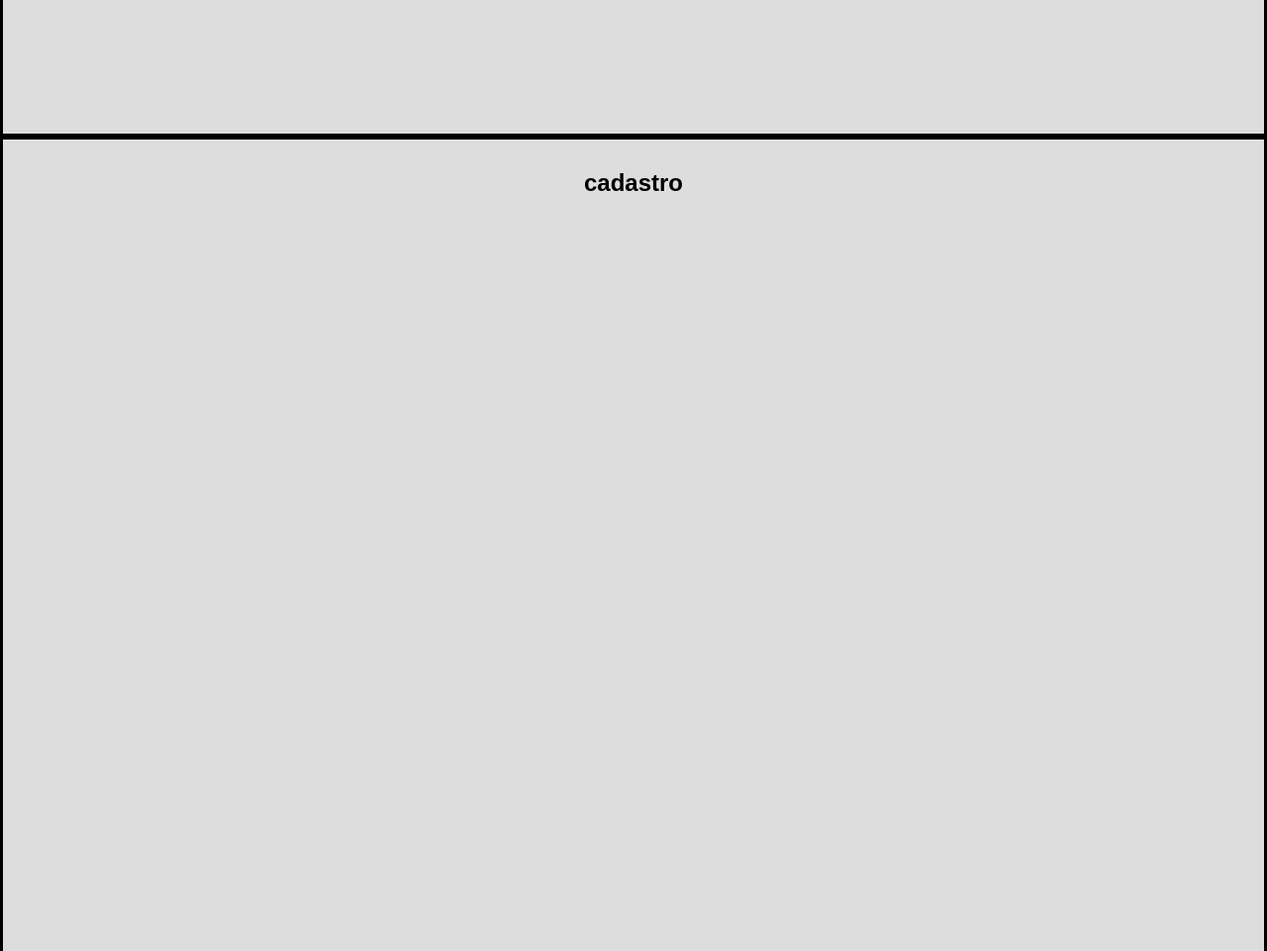
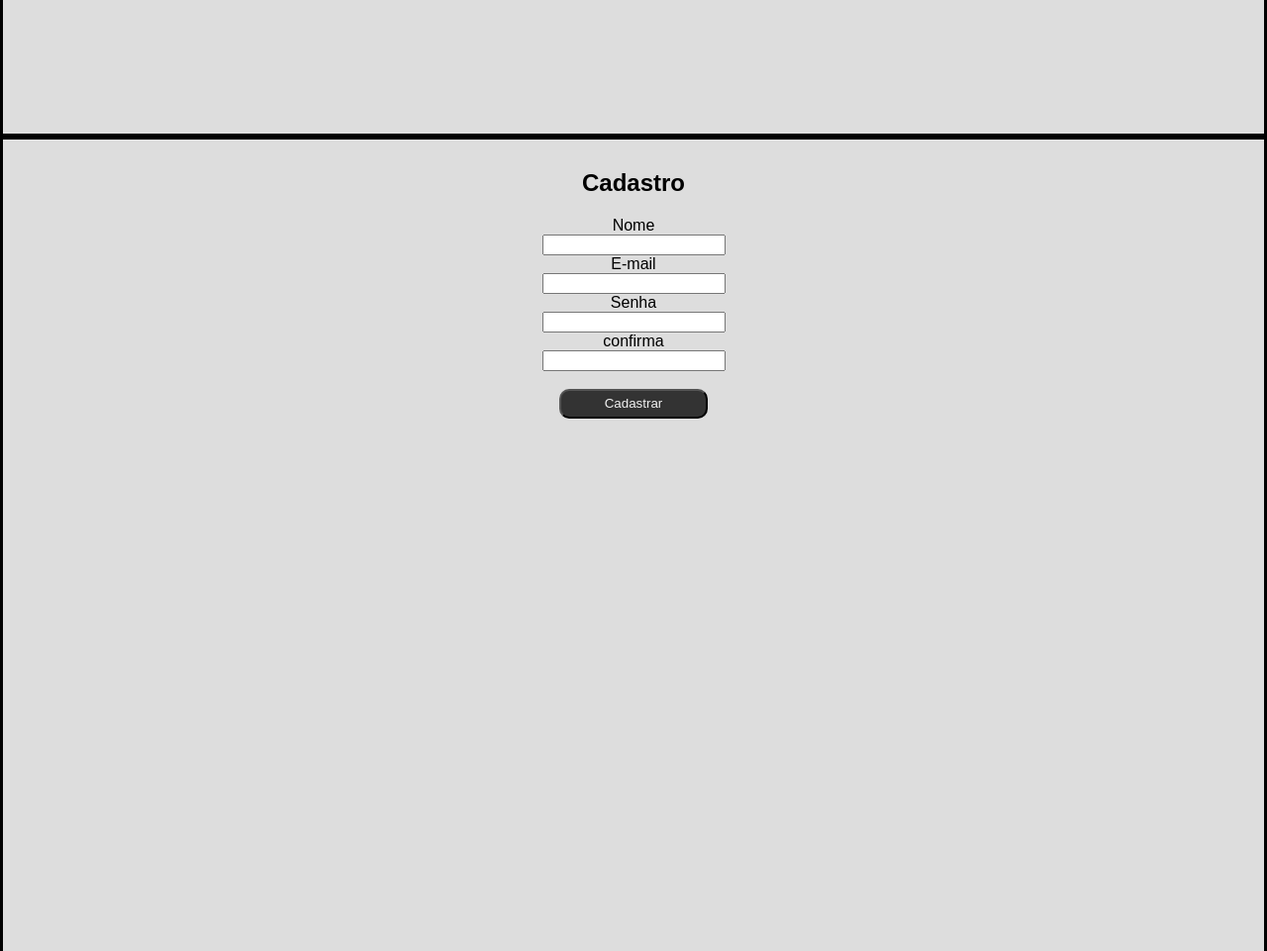
Before and after one commit to bruno025-rb/pet-shop, a plain HTML site: page index.html in a window 1280 px wide. Shown: the part 840-1801 px from the top of the page at 99% size. Drawn offline with Linux system fonts and the light colour scheme.

Commit message:
modifiquei o cadastro

```diff
--- a/index.html
+++ b/index.html
@@ -26,9 +26,40 @@
         <h2>Bem-vindo ao nosso pet shop!</h2>
         <p>Tudo o que seu pet precisa em um só lugar.</p>
     </section>
+<form method="post">
+    <section class="cadastro" id="cadastro"> <!--menu de cadastramento-->
+        <h2>Cadastro</h2>
+        <div>
+            <label for="nome">Nome</label>
+            <input type="text" id="nome" name="nome" required>
+        </div>
 
-    <section id="cadastro"> <!--menu de cadastramento-->
-        <h2>cadastro</h2>
+
+
+        <div>
+            <label for="email">E-mail</label>
+            <input type="email" id="email" name="email" required>
+        </div>
+
+
+
+        <div>
+            <label for="senha">Senha</label>
+            <input type="password" id="senha" name="senha" required>
+        </div>
+
+
+
+        <div>
+            <label class="confi_senha" for="confirmar-senha">confirma</label>
+            <input type="password" id="confirmar-senha" name="confirmar_senha" required>
+        </div>
+        <br>
+
+        <button style="color: #f2f2f2; background-color: #333;" type="submit"> Cadastrar</button>
+</form>
+
+
 
     </section>
 
--- a/petshop.css
+++ b/petshop.css
@@ -90,7 +90,7 @@ button{
     background-color: black;
     color: chartreuse;
     border-radius: 10px;
-    width: 150px; height: 40px;
+    width: 150px; height: 30px;
 }
 
 .raçoes img {
@@ -149,3 +149,11 @@ button{
     object-fit: cover;
     border-radius: 20px;
 }
+.cadastro{
+    text-align: center;
+    display: block;
+
+
+label{
+    display: block;
+}
```
